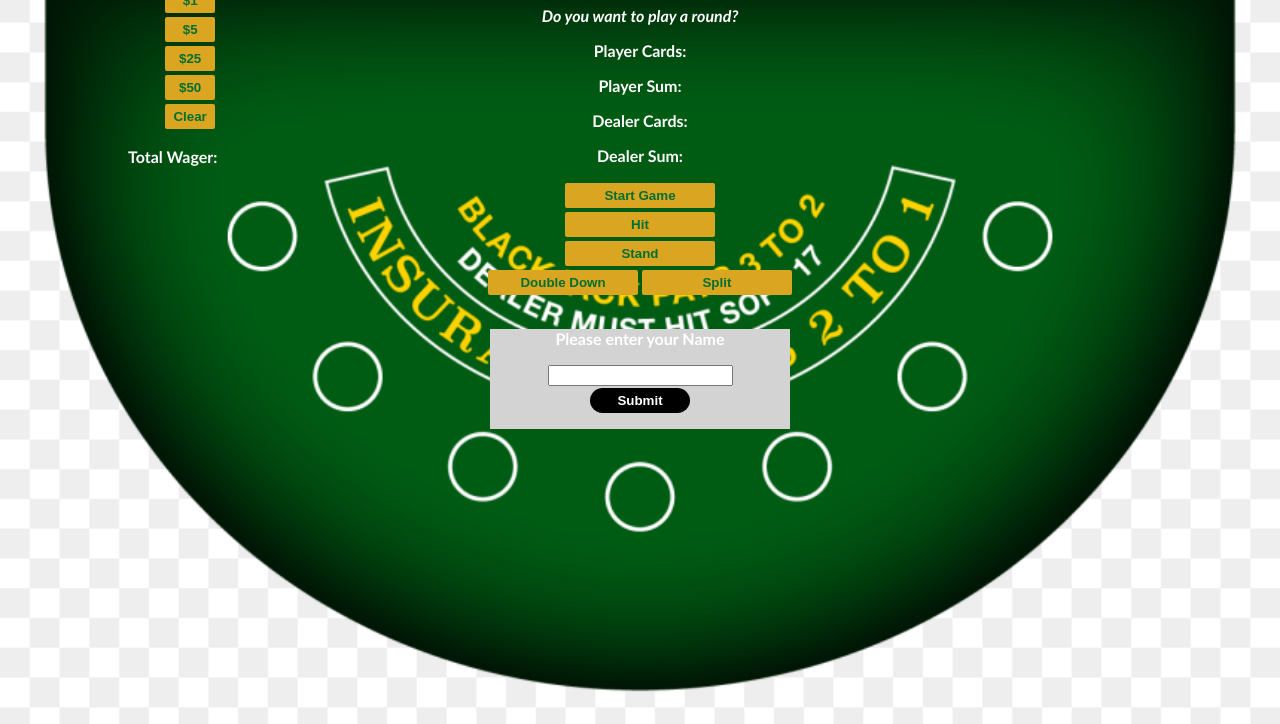
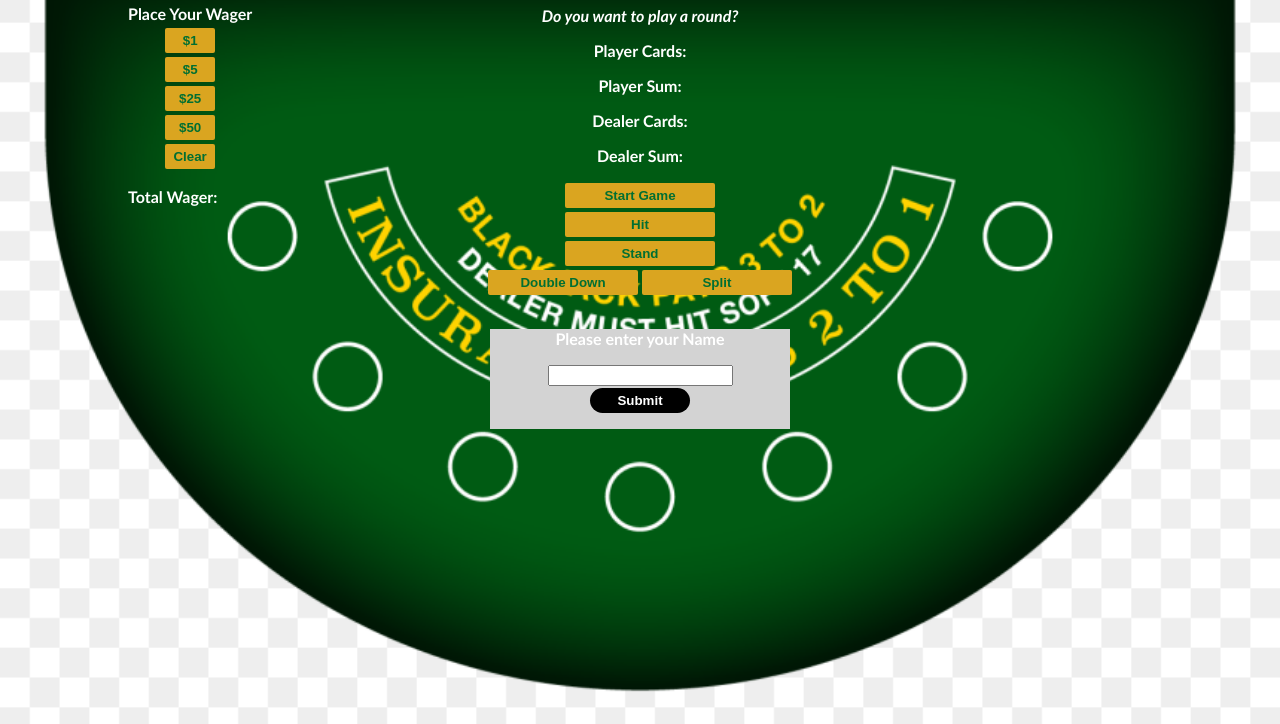
Before and after one commit to swon206/BlackJackGame, a plain HTML site: page index.html in a window 1280 px wide. Shown: the part 76-800 px from the top of the page. Drawn offline with Linux system fonts and the light colour scheme.

Commit message:
adjusted position on wager div to absolute

```diff
--- a/stylesheet.css
+++ b/stylesheet.css
@@ -41,15 +41,9 @@ button {
   width: 50px;
 }
 
-/*#wager {
-  position: fixed;
-  top: 50px;
-  left: 100px;
-}*/
-
 #wager {
-  position: fixed;
-  top: 5%;
+  position: absolute;
+  top: 10%;
   left: 10%;
 }
 
```
